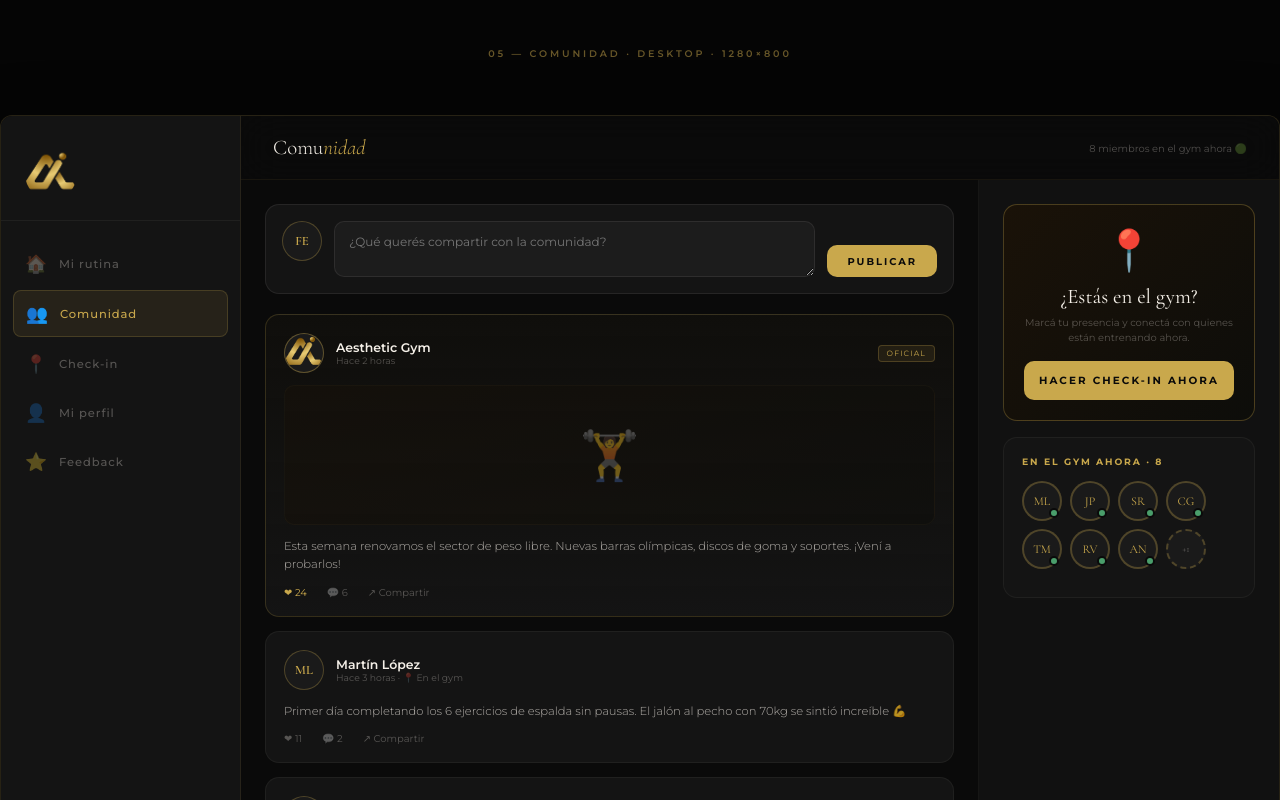
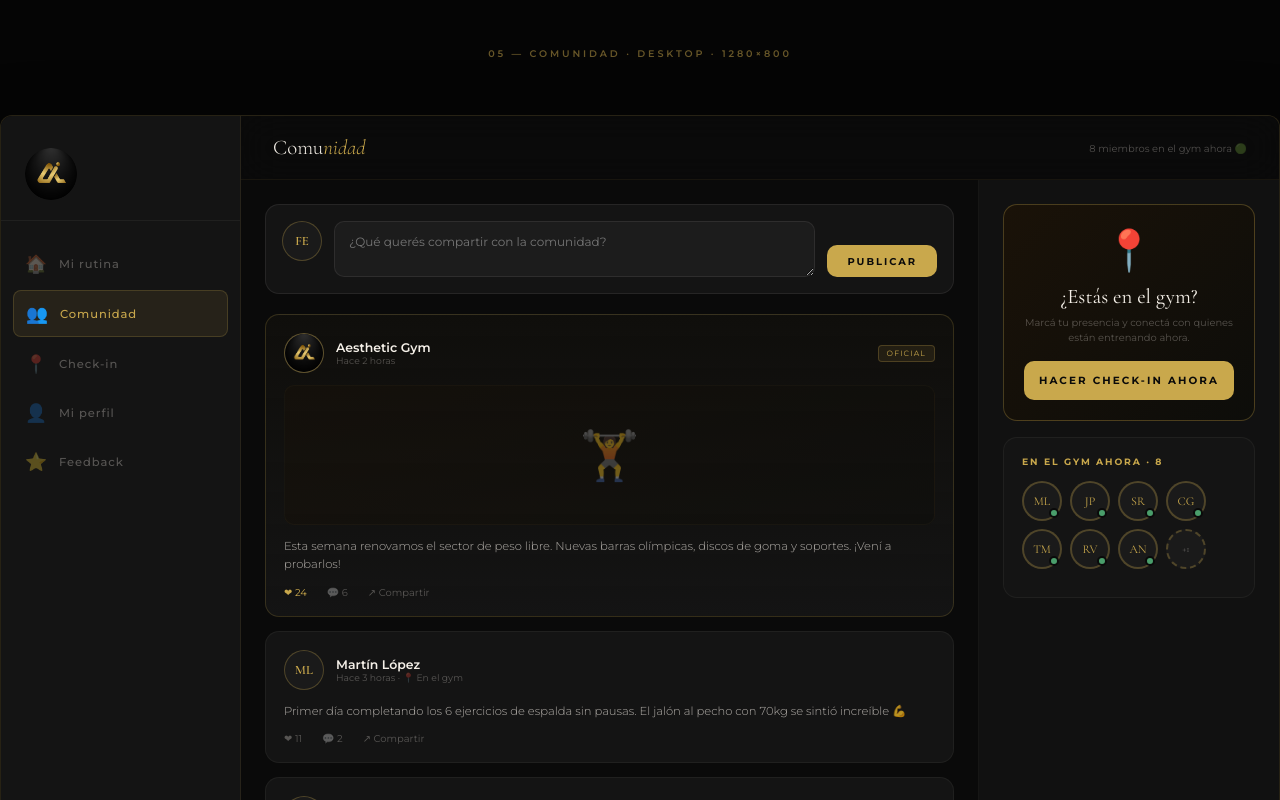
Before and after one commit to FernandoEtchepare/aesthetic-app, a plain HTML site: page mockups/desktop/05-comunidad.html in a window 1280 px wide. Shown: the top 800 px of the page. Drawn offline with nearby package versions, Linux system fonts and the light colour scheme.

Commit message:
Use circular logo variant for all circular avatar placements
Co-Authored-By: Claude Sonnet 4.6 <noreply@anthropic.com>

```diff
--- a/mockups/desktop/05-comunidad.html
+++ b/mockups/desktop/05-comunidad.html
@@ -39,7 +39,7 @@ body { padding: 48px 24px; }
 <div class="mockup-label">05 — Comunidad · Desktop · 1280×800</div>
 <div class="desktop-frame">
   <div class="desktop-sidebar">
-    <div style="padding:0 24px 20px;border-bottom:1px solid rgba(245,240,232,0.05);margin-bottom:20px;"><img src="../assets/logo-nav.png" alt="Aesthetic Gym" style="width:52px;height:52px;border-radius:50%;display:block;"></div>
+    <div style="padding:0 24px 20px;border-bottom:1px solid rgba(245,240,232,0.05);margin-bottom:20px;"><img src="../assets/logo-circulo.png" alt="Aesthetic Gym" style="width:52px;height:52px;border-radius:50%;display:block;"></div>
     <div class="sidebar-nav">
       <div class="sidebar-item"><span class="s-icon">🏠</span><span class="s-text">Mi rutina</span></div>
       <div class="sidebar-item active"><span class="s-icon">👥</span><span class="s-text">Comunidad</span></div>
@@ -63,7 +63,7 @@ body { padding: 48px 24px; }
 
         <div class="post-c official">
           <div class="ph">
-            <div class="avatar" style="padding:0;overflow:hidden;border-color:rgba(201,168,76,0.4);"><img src="../assets/logo-nav.png" alt="Aesthetic Gym" style="width:100%;height:100%;object-fit:cover;border-radius:50%;display:block;"></div>
+            <div class="avatar" style="padding:0;overflow:hidden;border-color:rgba(201,168,76,0.4);"><img src="../assets/logo-circulo.png" alt="Aesthetic Gym" style="width:100%;height:100%;object-fit:cover;border-radius:50%;display:block;"></div>
             <div><div class="pan">Aesthetic Gym</div><div class="pam">Hace 2 horas</div></div>
             <div class="ob">Oficial</div>
           </div>
```
Also changed, not shown: mockups/desktop/01-login.html (+1 -1 lines), mockups/desktop/02-rutina.html (+1 -1 lines), mockups/desktop/03-ejercicio-video.html (+1 -1 lines), mockups/desktop/04-perfil.html (+1 -1 lines), mockups/desktop/06-feedback.html (+1 -1 lines), mockups/mobile/01-login.html (+1 -1 lines), mockups/mobile/06-comunidad.html (+1 -1 lines), mockups/assets/logo-circulo.png (added), 1 other file.
